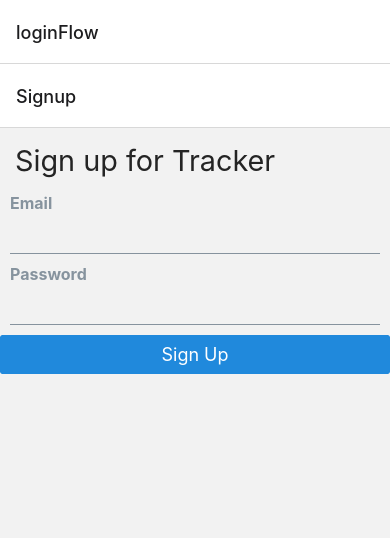
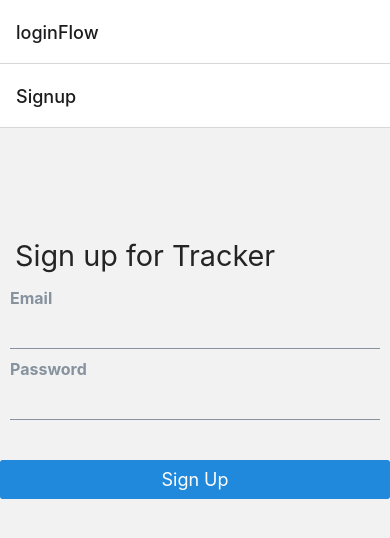
Before and after one commit to mrznaboya/tracks, a React Native app: screen /Signup in a window 390 px wide. Shown: the top 538 px of the page. Built offline with nearby package versions, Linux system fonts and the light colour scheme.

Commit message:
Added signup error message

```diff
--- a/src/context/AuthContext.js
+++ b/src/context/AuthContext.js
@@ -3,6 +3,8 @@
 
 const authReducer = (state, action) => {
   switch (action.type) {
+    case "add_error":
+      return { ...state, errorMessage: action.payload };
     default:
       return state;
   }
@@ -19,7 +21,10 @@
       const response = await trackerApi.post("/signup", { email, password });
       console.log(response.data);
     } catch (err) {
-      console.log(err.response.data);
+      dispatch({
+        type: "add_error",
+        payload: "Something went wrong with signup",
+      });
     }
   };
 };
@@ -41,5 +46,5 @@
 export const { Context, Provider } = createDataContext(
   authReducer,
   { signin, signout, signup },
-  { isSignedIn: false }
+  { isSignedIn: false, errorMessage: "" }
 );
--- a/src/screens/SignupScreen.js
+++ b/src/screens/SignupScreen.js
@@ -10,8 +10,9 @@
   const [email, setEmail] = useState("");
   const [password, setPassword] = useState("");
   const { state, signup } = useContext(AuthContext);
+
   return (
-    <>
+    <View style={styles.containerStyle}>
       <Spacer>
         <Text h3>Sign up for Tracker</Text>
       </Spacer>
@@ -30,10 +31,26 @@
         autoCorrect={false}
         secureTextEntry
       />
+      {state.errorMessage ? (
+        <Text style={styles.errorMessageStyle}>{state.errorMessage}</Text>
+      ) : null}
+      <Spacer />
       <Button title="Sign Up" onPress={() => signup({ email, password })} />
-    </>
+    </View>
   );
 };
-const styles = StyleSheet.create({});
+const styles = StyleSheet.create({
+  containerStyle: {
+    flex: 1,
+    justifyContent: "center",
+    marginBottom: 250,
+  },
+  errorMessageStyle: {
+    fontSize: 16,
+    color: "red",
+    marginLeft: 15,
+    marginTop: 15,
+  },
+});
 
 export default SignupScreen;
```
